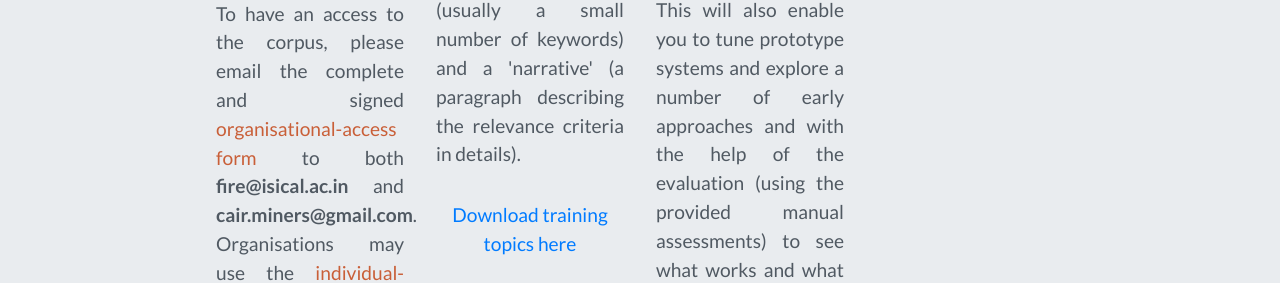
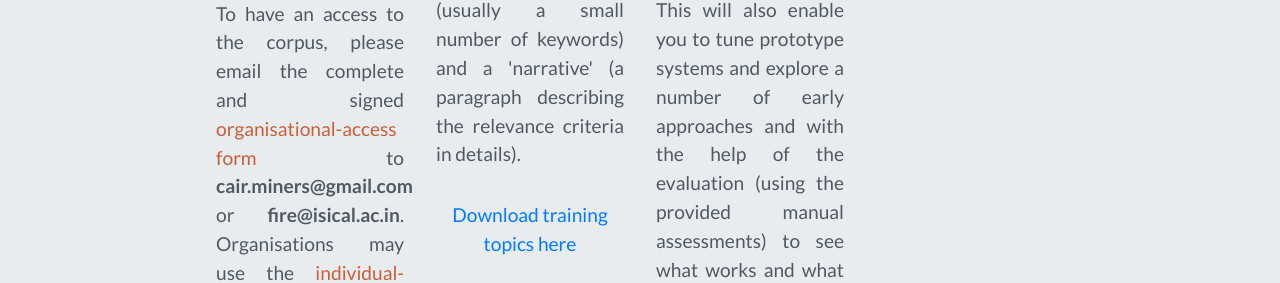
Before and after one commit to suchanadatta/CAIR-website, a plain HTML site: page index.html in a window 1280 px wide. Shown: the part 2302-2585 px from the top of the page. Drawn offline with Linux system fonts and the light colour scheme.

Commit message:
Update index.html

```diff
--- a/index.html
+++ b/index.html
@@ -117,7 +117,7 @@
 				<h3>Corpus</h3>
 				<p align="justify">We provide you a static test collection of news articles constituting the official English ad hoc IR collection of FIRE. Access 					to the data will be provided on receipt of the below access form.</p>
 				<p align="justify">To have an access to the corpus, please email the complete and signed
-				<a download href="http://fire.irsi.res.in/fire/download/organisational.pdf" style="color: #c95f38;" target="_blank">organisational-access form</a> 					to both <b>fire@isical.ac.in</b> and <b>cair.miners@gmail.com</b>. Organisations may use the
+				<a download href="http://fire.irsi.res.in/fire/download/organisational.pdf" style="color: #c95f38;" target="_blank">organisational-access form</a> 					to <b>cair.miners@gmail.com</b> or <b>fire@isical.ac.in</b>. Organisations may use the
 				<a download href="http://fire.irsi.res.in/fire/download/individual.pdf" style="color: #c95f38;" target="_blank">individual-access form </a>to manage 					access rights internally and these individual access forms need not be sent to us.
 				<p><a href="http://www.isical.ac.in/~fire/data/docs/adhoc/en.docs.2011.tar.gpg" style="text-decoration: none" target="_blank">Click here to download 					corpus</a></p>
 			</div>
```
